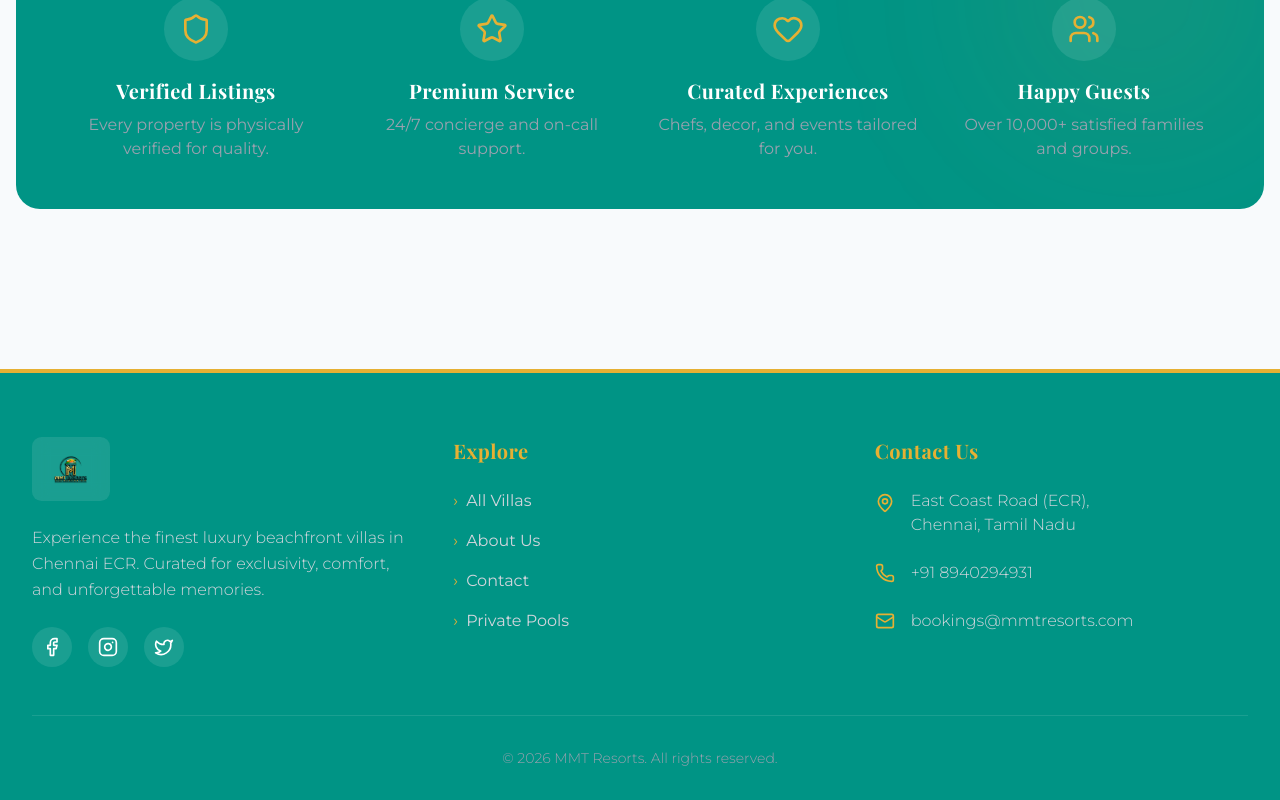
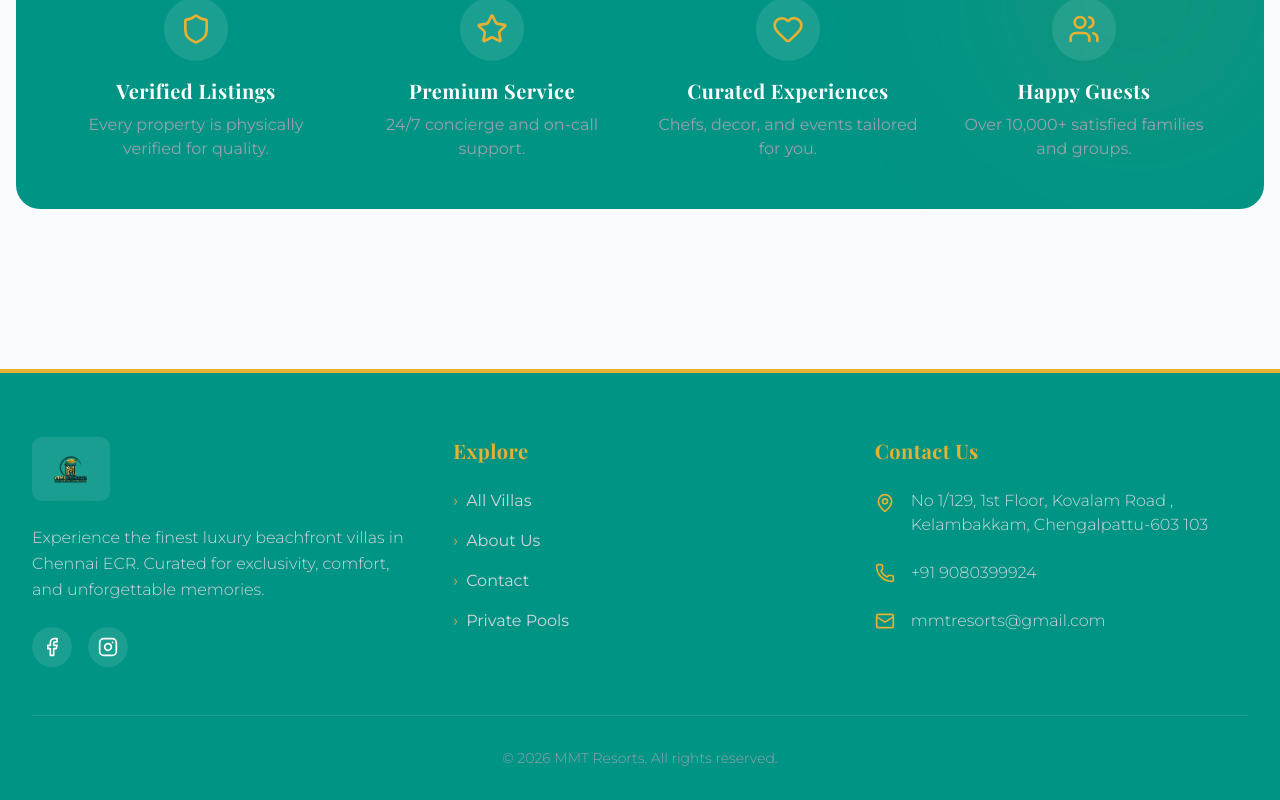
Before and after one commit to Jeyakumar06/mmt-frontend, a React (Vite) app: page /about in a window 1280 px wide. Shown: the part 1241-2041 px from the top of the page. Built offline with nearby package versions, Linux system fonts and the light colour scheme; a web font is replaced by a local one.

Commit message:
contact details

```diff
--- a/src/components/Footer.jsx
+++ b/src/components/Footer.jsx
@@ -1,5 +1,12 @@
 import { Link } from "wouter";
-import { Facebook, Instagram, Twitter, MapPin, Phone, Mail } from "lucide-react";
+import {
+  Facebook,
+  Instagram,
+  Twitter,
+  MapPin,
+  Phone,
+  Mail,
+} from "lucide-react";
 import logo from "@assets/Mmt_Resorts_final_3D_PNG_1764946756666.png";
 
 export function Footer() {
@@ -10,52 +17,111 @@ export function Footer() {
           {/* Brand */}
           <div>
             <Link href="/" className="block mb-6 cursor-pointer">
-              <img src={logo} alt="MMT Resorts" className="h-16 bg-white/10 rounded-lg p-2 backdrop-blur-sm" />
+              <img
+                src={logo}
+                alt="MMT Resorts"
+                className="h-16 bg-white/10 rounded-lg p-2 backdrop-blur-sm"
+              />
             </Link>
             <p className="text-gray-300 mb-6 leading-relaxed font-light">
               Experience the finest luxury beachfront villas in Chennai ECR.
               Curated for exclusivity, comfort, and unforgettable memories.
             </p>
             <div className="flex gap-4">
-              <a href="#" className="w-10 h-10 rounded-full bg-white/10 flex items-center justify-center hover:bg-accent hover:text-primary transition-all duration-300"><Facebook size={20} /></a>
-              <a href="#" className="w-10 h-10 rounded-full bg-white/10 flex items-center justify-center hover:bg-accent hover:text-primary transition-all duration-300"><Instagram size={20} /></a>
-              <a href="#" className="w-10 h-10 rounded-full bg-white/10 flex items-center justify-center hover:bg-accent hover:text-primary transition-all duration-300"><Twitter size={20} /></a>
+              {/* Facebook */}
+              <a
+                href="https://www.facebook.com/mano.unique.3"
+                target="_blank"
+                rel="noopener noreferrer"
+                aria-label="Facebook"
+                className="w-10 h-10 rounded-full bg-white/10 flex items-center justify-center hover:bg-accent hover:text-primary transition-all duration-300"
+              >
+                <Facebook size={20} />
+              </a>
+
+              {/* Instagram */}
+              <a
+                href="https://www.instagram.com/ecrbeachvilla/"
+                target="_blank"
+                rel="noopener noreferrer"
+                aria-label="Instagram"
+                className="w-10 h-10 rounded-full bg-white/10 flex items-center justify-center hover:bg-accent hover:text-primary transition-all duration-300"
+              >
+                <Instagram size={20} />
+              </a>
             </div>
           </div>
 
           {/* Quick Links */}
           <div>
-            <h3 className="text-xl font-serif font-bold mb-6 text-accent">Explore</h3>
+            <h3 className="text-xl font-serif font-bold mb-6 text-accent">
+              Explore
+            </h3>
             <ul className="space-y-4">
-              <li><Link href="/villas" className="text-gray-300 hover:text-accent transition-colors cursor-pointer flex items-center gap-2"><span className="text-accent">›</span> All Villas</Link></li>
-              <li><Link href="/about" className="text-gray-300 hover:text-accent transition-colors cursor-pointer flex items-center gap-2"><span className="text-accent">›</span> About Us</Link></li>
-              <li><Link href="/contact" className="text-gray-300 hover:text-accent transition-colors cursor-pointer flex items-center gap-2"><span className="text-accent">›</span> Contact</Link></li>
-              <li><Link href="/villas" className="text-gray-300 hover:text-accent transition-colors cursor-pointer flex items-center gap-2"><span className="text-accent">›</span> Private Pools</Link></li>
+              <li>
+                <Link
+                  href="/villas"
+                  className="text-gray-300 hover:text-accent transition-colors cursor-pointer flex items-center gap-2"
+                >
+                  <span className="text-accent">›</span> All Villas
+                </Link>
+              </li>
+              <li>
+                <Link
+                  href="/about"
+                  className="text-gray-300 hover:text-accent transition-colors cursor-pointer flex items-center gap-2"
+                >
+                  <span className="text-accent">›</span> About Us
+                </Link>
+              </li>
+              <li>
+                <Link
+                  href="/contact"
+                  className="text-gray-300 hover:text-accent transition-colors cursor-pointer flex items-center gap-2"
+                >
+                  <span className="text-accent">›</span> Contact
+                </Link>
+              </li>
+              <li>
+                <Link
+                  href="/villas"
+                  className="text-gray-300 hover:text-accent transition-colors cursor-pointer flex items-center gap-2"
+                >
+                  <span className="text-accent">›</span> Private Pools
+                </Link>
+              </li>
             </ul>
           </div>
 
           {/* Contact */}
           <div>
-            <h3 className="text-xl font-serif font-bold mb-6 text-accent">Contact Us</h3>
+            <h3 className="text-xl font-serif font-bold mb-6 text-accent">
+              Contact Us
+            </h3>
             <ul className="space-y-6">
               <li className="flex items-start gap-4 text-gray-300">
                 <MapPin className="text-accent shrink-0 mt-1" size={20} />
-                <span className="font-light">East Coast Road (ECR),<br />Chennai, Tamil Nadu</span>
+                <span className="font-light">
+                  No 1/129, 1st Floor, Kovalam Road ,<br />
+                  Kelambakkam, Chengalpattu-603 103
+                </span>
               </li>
               <li className="flex items-center gap-4 text-gray-300">
                 <Phone className="text-accent shrink-0" size={20} />
-                <span className="font-light">+91 8940294931</span>
+                <span className="font-light">+91 9080399924 </span>
               </li>
               <li className="flex items-center gap-4 text-gray-300">
                 <Mail className="text-accent shrink-0" size={20} />
-                <span className="font-light">bookings@mmtresorts.com</span>
+                <span className="font-light">mmtresorts@gmail.com</span>
               </li>
             </ul>
           </div>
         </div>
 
         <div className="border-t border-white/10 pt-8 text-center text-gray-400 text-sm font-light">
-          <p>&copy; {new Date().getFullYear()} MMT Resorts. All rights reserved.</p>
+          <p>
+            &copy; {new Date().getFullYear()} MMT Resorts. All rights reserved.
+          </p>
         </div>
       </div>
     </footer>
--- a/src/pages/Contact.jsx
+++ b/src/pages/Contact.jsx
@@ -31,7 +31,7 @@ export default function Contact() {
                   </div>
                   <div>
                     <h4 className="font-bold mb-1">Phone</h4>
-                    <p className="text-gray-300">+91 8940294931</p>
+                    <p className="text-gray-300">+91 9080399924</p>
                     <p className="text-gray-400 text-sm">Mon-Sun 9am to 9pm</p>
                   </div>
                 </div>
@@ -42,7 +42,7 @@ export default function Contact() {
                   </div>
                   <div>
                     <h4 className="font-bold mb-1">Email</h4>
-                    <p className="text-gray-300">bookings@mmtresorts.com</p>
+                    <p className="text-gray-300">mmtresorts@gmail.com</p>
                   </div>
                 </div>
 
@@ -53,8 +53,8 @@ export default function Contact() {
                   <div>
                     <h4 className="font-bold mb-1">Office</h4>
                     <p className="text-gray-300">
-                      123, East Coast Road (ECR),<br />
-                      Uthandi, Chennai - 600119
+                      No 1/129, 1st Floor, Kovalam Road ,<br />
+                      Kelambakkam, Chengalpattu - 603 103
                     </p>
                   </div>
                 </div>
```
